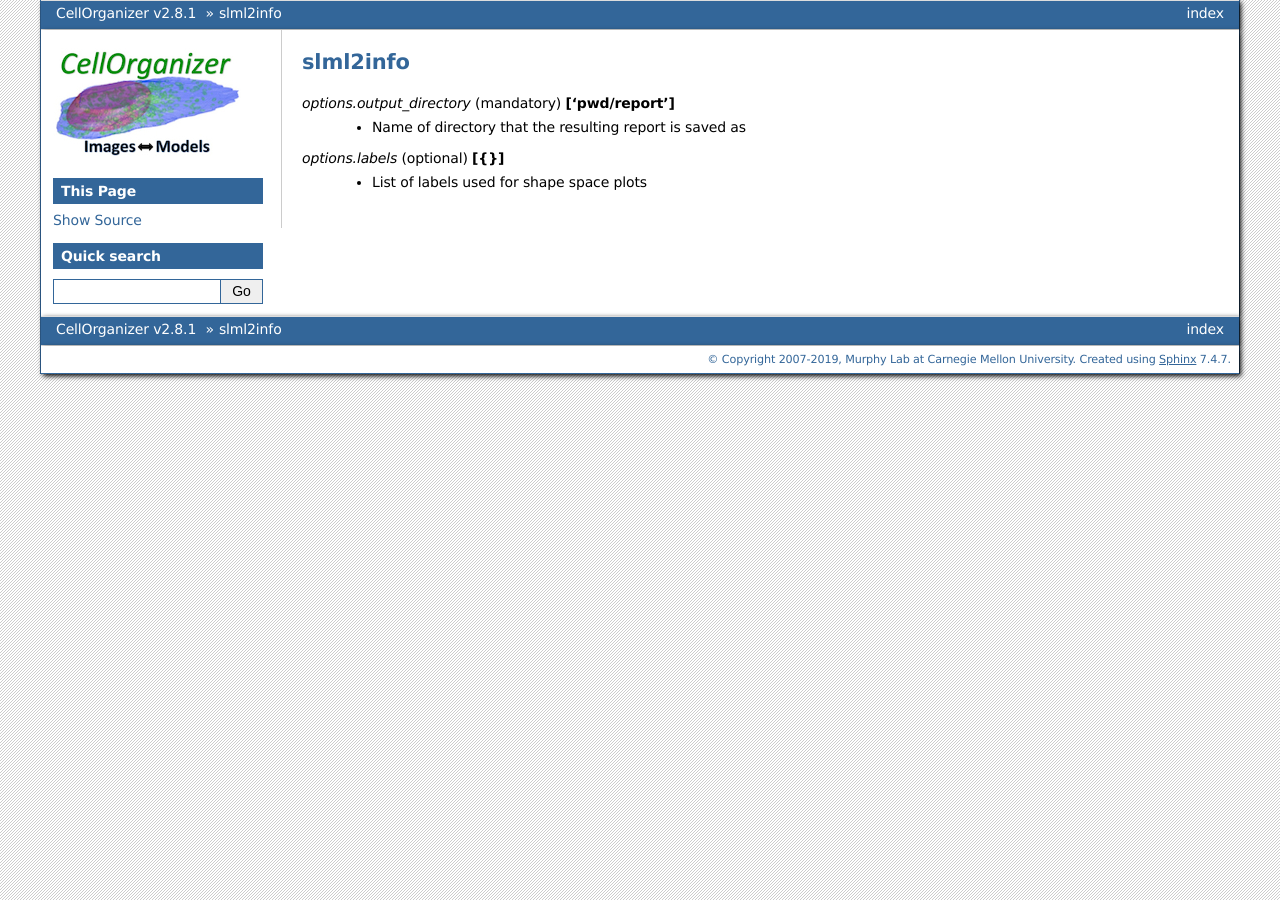
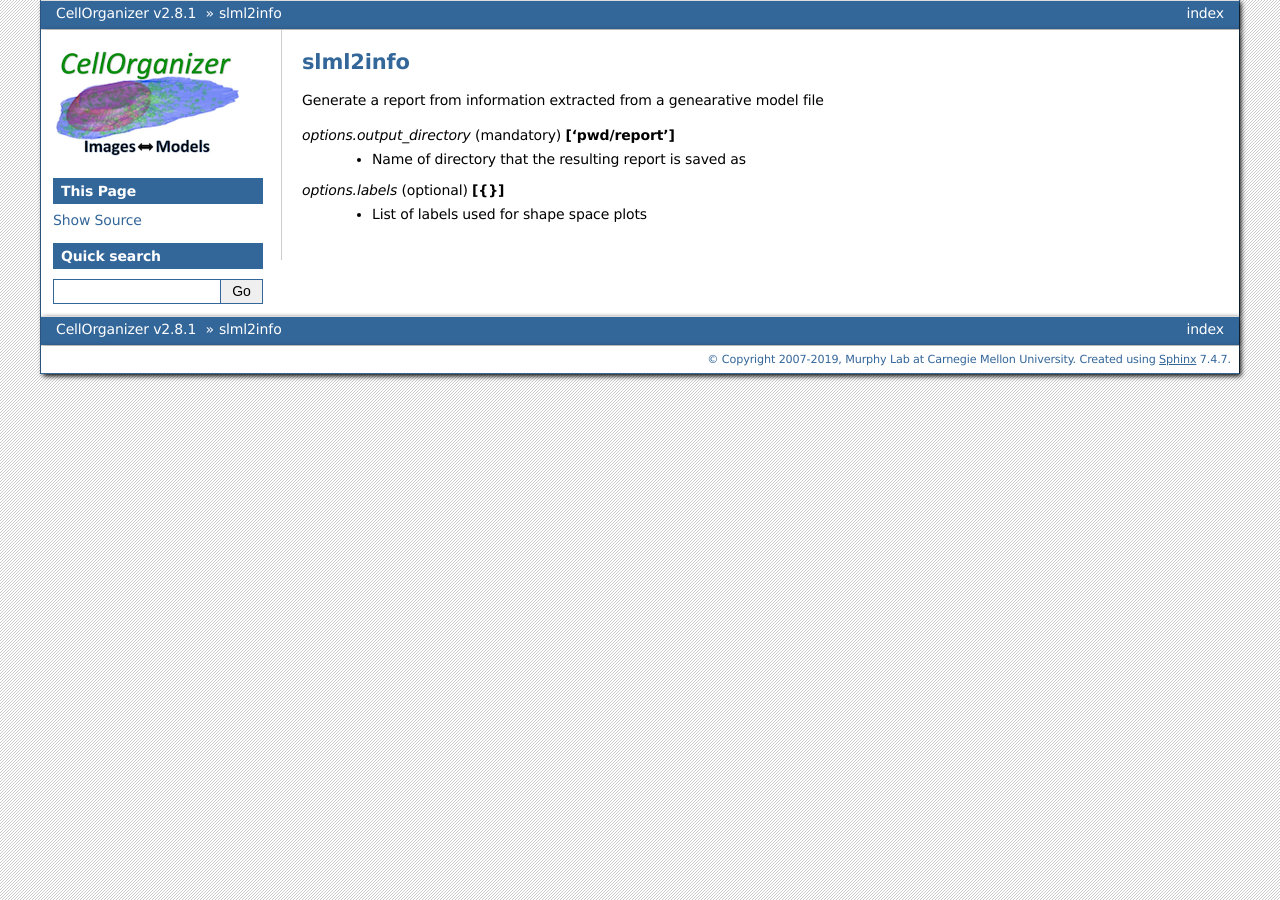
Before and after one commit to murphygroup/cellorganizer-documentation_old, a Sphinx documentation site: the page built from source/chapters/cellorganizer_options/slml2info_options.rst, in a window 1280 px wide. Built offline with Sphinx 7.4.7, drawn with Linux system fonts in a browser that asks for light colours.

Commit message:
Update slml2info_options.rst

```diff
--- a/source/chapters/cellorganizer_options/slml2info_options.rst
+++ b/source/chapters/cellorganizer_options/slml2info_options.rst
@@ -1,5 +1,11 @@
 slml2info
 ********
+Generate a report from information extracted from a genearative model file
+
+
+
+
+
 
 *options.output_directory* (mandatory) **['pwd/report']**
   * Name of directory that the resulting report is saved as
```
